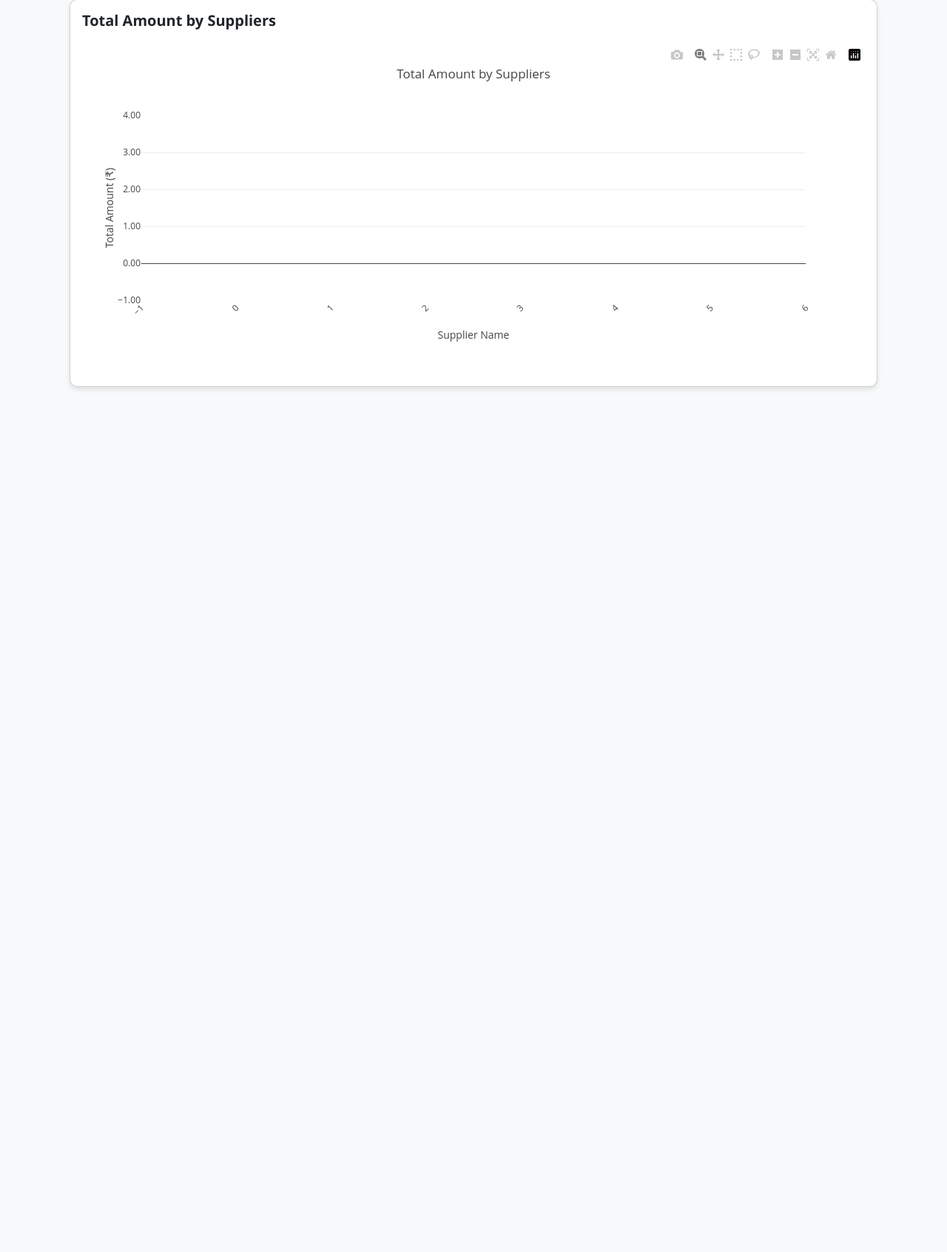
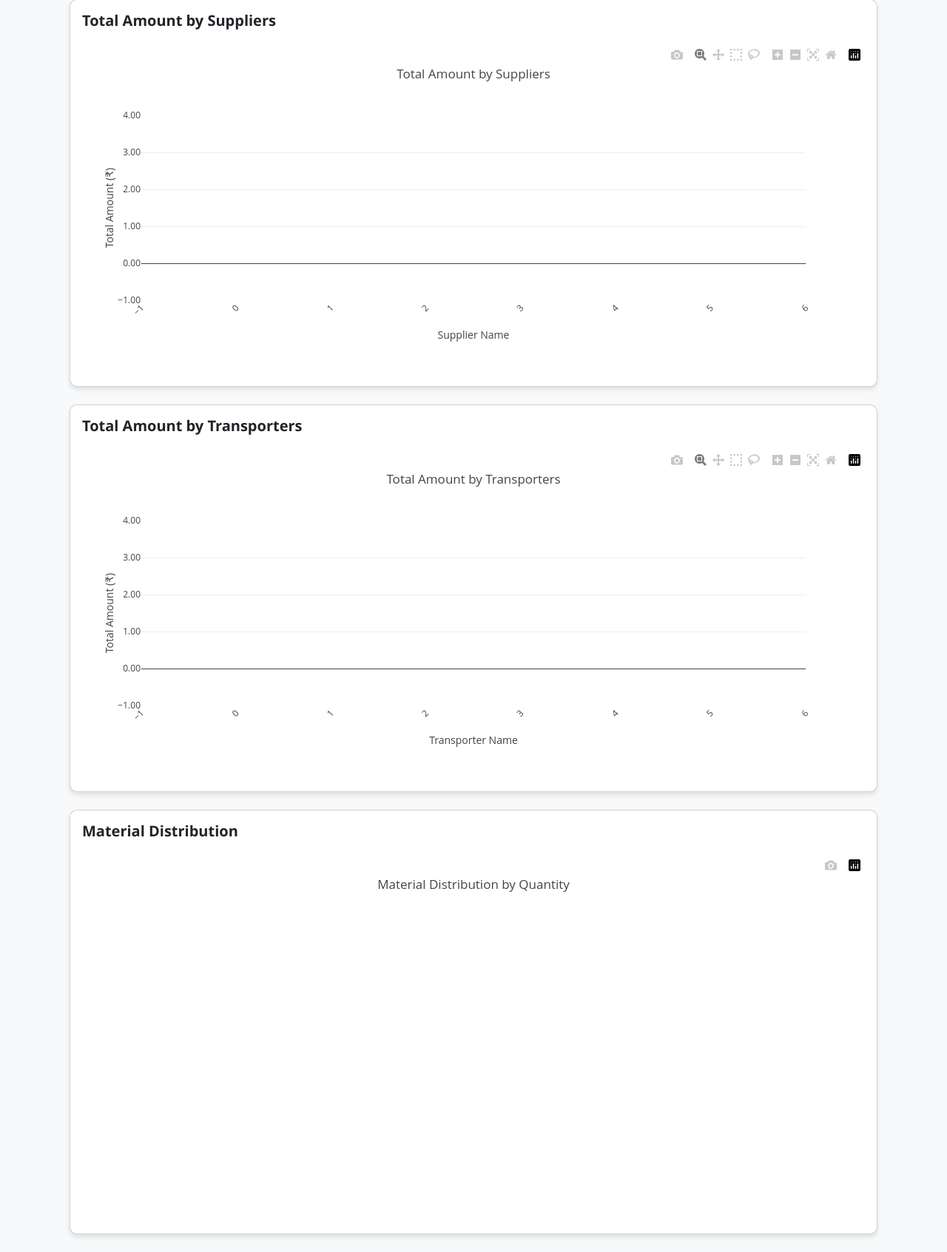
Before and after one commit to sarvesh-2109/raw_material, a Flask app: page /charts in a window 1280 px wide. Shown: the part 384-2077 px from the top of the page at 74% size. Before the commit the page ends 911 px from the top, so only its background shows below. Run offline with Flask 3, Linux system fonts and the light colour scheme; data that the repository does not hold is empty; some libraries are stand-ins or nearby versions.

Commit message:
Added basic graphs

```diff
--- a/app.py
+++ b/app.py
@@ -347,18 +347,15 @@ def charts_dashboard():
         if from_date_str:
             from_date = datetime.strptime(from_date_str, '%d/%m/%Y').date()
         else:
-            # Get min date from database
             min_date = db.session.query(db.func.min(Invoice.date)).scalar()
             from_date = min_date if min_date else datetime.now().date()
 
         if to_date_str:
             to_date = datetime.strptime(to_date_str, '%d/%m/%Y').date()
         else:
-            # Get max date from database
             max_date = db.session.query(db.func.max(Invoice.date)).scalar()
             to_date = max_date if max_date else datetime.now().date()
     except:
-        # Fallback to default dates if parsing fails
         from_date = datetime.now().date() - timedelta(days=30)
         to_date = datetime.now().date()
 
@@ -371,32 +368,70 @@ def charts_dashboard():
     # Calculate total purchases
     total_purchases = db.session.query(db.func.sum(Invoice.grand_total)).scalar() or 0
 
-    # Get deliveries by suppliers data
-    deliveries_data = db.session.query(
+    # Deliveries by suppliers
+    supplier_data = db.session.query(
         Invoice.supplier_name,
-        db.func.count(Invoice.id).label('delivery_count'),
-        db.func.sum(Invoice.grand_total).label('total_amount')
+        db.func.sum(Invoice.amount_without_gst + Invoice.transport_amount + Invoice.loading_amount).label('total_amount')
     ).filter(
-        Invoice.date.between(from_date, to_date)
+        Invoice.date.between(from_date, to_date),
+        Invoice.vendor_type == 'supplier'
     ).group_by(
         Invoice.supplier_name
     ).order_by(
-        db.func.count(Invoice.id).desc()
+        db.func.sum(Invoice.amount_without_gst).desc()
     ).all()
 
-    # Convert to dictionary format for JSON
-    deliveries_data = [{
+    supplier_data = [{
         'supplier_name': item[0],
-        'delivery_count': item[1],
-        'total_amount': float(item[2]) if item[2] else 0
-    } for item in deliveries_data]
+        'total_amount': float(item[1]) if item[1] else 0
+    } for item in supplier_data]
+
+    # Deliveries by transporters
+    transporter_data = db.session.query(
+        Invoice.supplier_name,
+        db.func.sum(Invoice.transport_amount).label('total_amount')
+    ).filter(
+        Invoice.date.between(from_date, to_date),
+        Invoice.vendor_type == 'transporter'
+    ).group_by(
+        Invoice.supplier_name
+    ).order_by(
+        db.func.sum(Invoice.transport_amount).desc()
+    ).all()
+
+    transporter_data = [{
+        'transporter_name': item[0],
+        'total_amount': float(item[1]) if item[1] else 0
+    } for item in transporter_data]
+
+    # Material distribution
+    material_data = db.session.query(
+        Invoice.material,
+        db.func.sum(Invoice.quantity).label('total_quantity'),
+        db.func.count(Invoice.id).label('delivery_count')
+    ).filter(
+        Invoice.date.between(from_date, to_date),
+        Invoice.vendor_type == 'supplier'
+    ).group_by(
+        Invoice.material
+    ).order_by(
+        db.func.sum(Invoice.quantity).desc()
+    ).all()
+
+    material_data = [{
+        'material': item[0] if item[0] else 'Unknown',
+        'total_quantity': float(item[1]) if item[1] else 0,
+        'delivery_count': item[2]
+    } for item in material_data]
 
     return render_template('charts.html',
                          from_date=from_date.strftime('%d/%m/%Y'),
                          to_date=to_date.strftime('%d/%m/%Y'),
                          total_suppliers=total_suppliers,
                          total_purchases=total_purchases,
-                         deliveries_data=deliveries_data)
+                         supplier_data=supplier_data,
+                         transporter_data=transporter_data,
+                         material_data=material_data)
 
 
 @app.route('/edit_invoice/<int:invoice_id>', methods=['GET'])
--- a/templates/charts.html
+++ b/templates/charts.html
@@ -54,7 +54,23 @@
     <div class="card mb-4">
         <div class="card-body">
             <h5 class="card-title">Total Amount by Suppliers</h5>
-            <div id="amountsChart"></div>
+            <div id="supplierChart"></div>
+        </div>
+    </div>
+
+    <!-- Total Amount by Transporters Chart -->
+    <div class="card mb-4">
+        <div class="card-body">
+            <h5 class="card-title">Total Amount by Transporters</h5>
+            <div id="transporterChart"></div>
+        </div>
+    </div>
+
+    <!-- Material Distribution Chart -->
+    <div class="card mb-4">
+        <div class="card-body">
+            <h5 class="card-title">Material Distribution</h5>
+            <div id="materialChart"></div>
         </div>
     </div>
 </div>
@@ -70,23 +86,22 @@ $(document).ready(function() {
         autoclose: true
     });
 
-    // Plot the chart - Only total amounts
-    const deliveriesData = JSON.parse('{{ deliveries_data|tojson|safe }}');
-    const suppliers = deliveriesData.map(item => item.supplier_name);
-    const amounts = deliveriesData.map(item => item.total_amount);
+    // Supplier Chart
+    const supplierData = JSON.parse('{{ supplier_data|tojson|safe }}');
+    const supplierNames = supplierData.map(item => item.supplier_name);
+    const supplierAmounts = supplierData.map(item => item.total_amount);
 
-    // Sort data by amount (descending)
-    const sortedData = suppliers.map((supplier, index) => ({
-        supplier,
-        amount: amounts[index]
+    const sortedSupplierData = supplierNames.map((name, index) => ({
+        name,
+        amount: supplierAmounts[index]
     })).sort((a, b) => b.amount - a.amount);
 
-    const sortedSuppliers = sortedData.map(item => item.supplier);
-    const sortedAmounts = sortedData.map(item => item.amount);
+    const sortedSupplierNames = sortedSupplierData.map(item => item.name);
+    const sortedSupplierAmounts = sortedSupplierData.map(item => item.amount);
 
-    const trace = {
-        x: sortedSuppliers,
-        y: sortedAmounts,
+    const supplierTrace = {
+        x: sortedSupplierNames,
+        y: sortedSupplierAmounts,
         type: 'bar',
         marker: {
             color: 'rgba(55, 128, 191, 0.7)',
@@ -97,7 +112,7 @@ $(document).ready(function() {
         }
     };
 
-    const layout = {
+    const supplierLayout = {
         title: 'Total Amount by Suppliers',
         xaxis: {
             title: 'Supplier Name',
@@ -107,12 +122,78 @@ $(document).ready(function() {
             title: 'Total Amount (₹)',
             tickformat: ',.2f'
         },
-        margin: {
-            b: 100  // Increase bottom margin for long supplier names
+        margin: { b: 100 }
+    };
+
+    Plotly.newPlot('supplierChart', [supplierTrace], supplierLayout);
+
+    // Transporter Chart
+    const transporterData = JSON.parse('{{ transporter_data|tojson|safe }}');
+    const transporterNames = transporterData.map(item => item.transporter_name);
+    const transporterAmounts = transporterData.map(item => item.total_amount);
+
+    const sortedTransporterData = transporterNames.map((name, index) => ({
+        name,
+        amount: transporterAmounts[index]
+    })).sort((a, b) => b.amount - a.amount);
+
+    const sortedTransporterNames = sortedTransporterData.map(item => item.name);
+    const sortedTransporterAmounts = sortedTransporterData.map(item => item.amount);
+
+    const transporterTrace = {
+        x: sortedTransporterNames,
+        y: sortedTransporterAmounts,
+        type: 'bar',
+        marker: {
+            color: 'rgba(255, 153, 51, 0.7)',
+            line: {
+                color: 'rgba(255, 153, 51, 1.0)',
+                width: 1
+            }
         }
     };
 
-    Plotly.newPlot('amountsChart', [trace], layout);
+    const transporterLayout = {
+        title: 'Total Amount by Transporters',
+        xaxis: {
+            title: 'Transporter Name',
+            tickangle: -45
+        },
+        yaxis: {
+            title: 'Total Amount (₹)',
+            tickformat: ',.2f'
+        },
+        margin: { b: 100 }
+    };
+
+    Plotly.newPlot('transporterChart', [transporterTrace], transporterLayout);
+
+    // Material Distribution Chart (Pie)
+    const materialData = JSON.parse('{{ material_data|tojson|safe }}');
+    const materialNames = materialData.map(item => item.material);
+    const materialQuantities = materialData.map(item => item.total_quantity);
+
+    const materialTrace = {
+        labels: materialNames,
+        values: materialQuantities,
+        type: 'pie',
+        textinfo: 'label+percent',
+        textposition: 'inside',
+        marker: {
+            colors: [
+                '#1f77b4', '#ff7f0e', '#2ca02c', '#d62728', '#9467bd',
+                '#8c564b', '#e377c2', '#7f7f7f', '#bcbd22', '#17becf'
+            ]
+        }
+    };
+
+    const materialLayout = {
+        title: 'Material Distribution by Quantity',
+        height: 500,
+        showlegend: true
+    };
+
+    Plotly.newPlot('materialChart', [materialTrace], materialLayout);
 
     // Handle date filter form submission
     $('#dateFilterForm').on('submit', function(e) {
```
